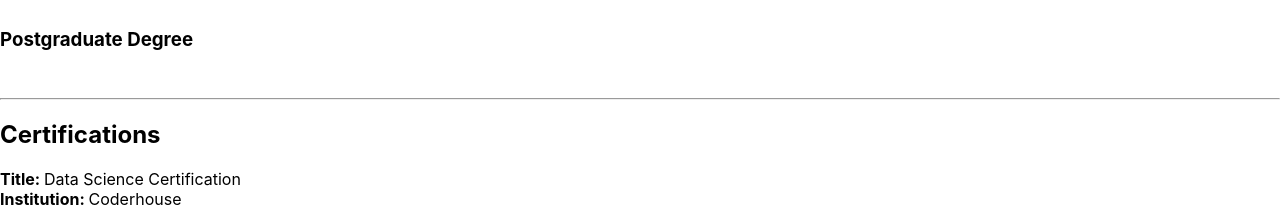
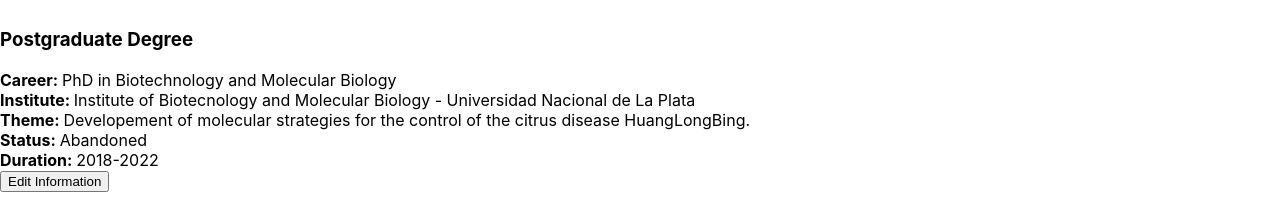
Before and after one commit to VGardella/cv-application, a React (Create React App) app in the folder cv-project/: page / in a window 1280 px wide. Shown: the part 724-935 px from the top of the page. Built offline with nearby package versions, Linux system fonts and the light colour scheme.

Commit message:
fix: 'PhsCard' children component

```diff
--- a/cv-project/src/components/education/EducationalExperience.js
+++ b/cv-project/src/components/education/EducationalExperience.js
@@ -28,7 +28,7 @@ export default function FormalEducation() {
                     <BachelorCard values={bachelor} />
                 <br />
                 <h3 className='section-title'>Postgraduate Degree</h3>
-                    {/* <PhdCard values={doctorate} /> */}
+                    <PhdCard values={doctorate} />
             </div>
         </div>
     );
@@ -93,92 +93,67 @@ function BachelorCard({ values }) {
 }
 
 
-// function PhdCard({ values }) {
-//     const [ isEditingPhd, setEditingPhd ] = useState(false);
-//     const [ phd, setPhd ] = useState(values);
-// }
+function PhdCard({ values }) {
+    const [ isEditingPhd, setEditingPhd ] = useState(false);
+    const [ phd, setPhd ] = useState(values);
+    let phdStructure = null;
+
+    if (isEditingPhd) {
+        phdStructure = (
+            <form className='cv-form'>
+                <label>Career: </label>
+                <input name='docCareer' value={phd.career} onChange={handleInfo}></input>
+                <br />
+                <label>Institution: </label>
+                <input name='docInstitute' value={phd.institution} onChange={handleInfo}></input>
+                 -
+                <input name='docUniversity' value={phd.university} onChange={handleInfo}></input>
+                <br />
+                <label>Theme: </label>
+                <input name='docTheme' value={phd.theme} onChange={handleInfo}></input>
+                <br />
+                <label>Status: </label>
+                <input name='docStatus' value={phd.status} onChange={handleInfo}></input>
+                <br />
+                <label>Duration: </label>
+                <input name='docDuration' value={phd.duration} onChange={handleInfo}></input>
+            </form>
+        );
+    } else {
+        phdStructure = (
+            <div>
+                <b>Career: </b> {phd.career}
+                <br/>
+                <b>Institute: </b> {phd.institution} - {phd.university}
+                <br/>
+                <b>Theme: </b> {phd.theme}
+                <br/>
+                <b>Status: </b> {phd.status}
+                <br/>
+                <b>Duration: </b> {phd.duration}
+                <br/>
+            </div>
+    )};
 
 
+    function handleInfo(e) {
+        setPhd({
+            ...phd,
+            [e.target.name]: e.target.value,
+        })
+    };
 
+    return (
+        <div>
+            { phdStructure }
+            <button onClick={() => {setEditingPhd(!isEditingPhd)}}>
+            {isEditingPhd
+            ? 'Save Information'
+            : 'Edit Information'
+            }
+            </button>
+            <br />
+        </div>
+    );
 
-//     let phdStructure;
-
-
-
-//     if (isEditingPhd) {
-//         phdStructure = (
-//             <form className='cv-form'>
-//                 <label>Career: </label>
-//                 <input name='docCareer' value={phd.docCareer} onChange={handleInfo}></input>
-//                 <br />
-//                 <label>Institution: </label>
-//                 <input name='docInstitute' value={phd.docInstitute} onChange={handleInfo}></input>
-//                  -
-//                 <input name='docUniversity' value={phd.docUniversity} onChange={handleInfo}></input>
-//                 <br />
-//                 <label>Theme: </label>
-//                 <input name='docTheme' value={phd.docTheme} onChange={handleInfo}></input>
-//                 <br />
-//                 <label>Status: </label>
-//                 <input name='docStatus' value={phd.docStatus} onChange={handleInfo}></input>
-//                 <br />
-//                 <label>Duration: </label>
-//                 <input name='docDuration' value={phd.docDuration} onChange={handleInfo}></input>
-//             </form>
-//         );
-//     } else {
-//         phdStructure = (
-//             <div>
-//                 <b>Career: </b> {phd.docCareer}
-//                 <br/>
-//                 <b>Institute: </b> {phd.docInstitute} - {phd.docUniversity}
-//                 <br/>
-//                 <b>Theme: </b> {phd.docTheme}
-//                 <br/>
-//                 <b>Status: </b> {phd.docStatus}
-//                 <br/>
-//                 <b>Duration: </b> {phd.docDuration}
-//                 <br/>
-//             </div>
-//     )};
-
-
-    // function handleInfo(e) {
-    //     setBach({
-    //         ...bach,
-    //         [e.target.name]: e.target.value,
-    //     });
-
-    //     setPhd({
-    //         ...phd,
-    //         [e.target.name]: e.target.value,
-    //     })
-    // };
-
-//     return (
-//         <div>
-//             <div className='principal'>
-//                 <h1 className='principal-title'>Education</h1>
-//                 <h2 className='section-title'>Degrees</h2>
-//                 <hr/>
-//                 <h3 className='section-title'>Undergraduate Degree</h3>
-//                 { bachStructure }
-//                 <button onClick={() => {setEditingBach(!isEditingBach)}}>
-//                 {isEditingBach
-//                 ? 'Save Information'
-//                 : 'Edit Information'
-//                 }
-//                 </button>
-//                 <br />
-//                 <h3 className='section-title'>Postgraduate Degree</h3>
-//                 { phdStructure }
-//                 <button onClick={() => {setEditingPhd(!isEditingPhd)}}>
-//                 {isEditingPhd
-//                 ? 'Save Information'
-//                 : 'Edit Information'
-//                 }
-//                 </button>
-//             </div>
-//         </div>
-//     );
-// }
+}
```
